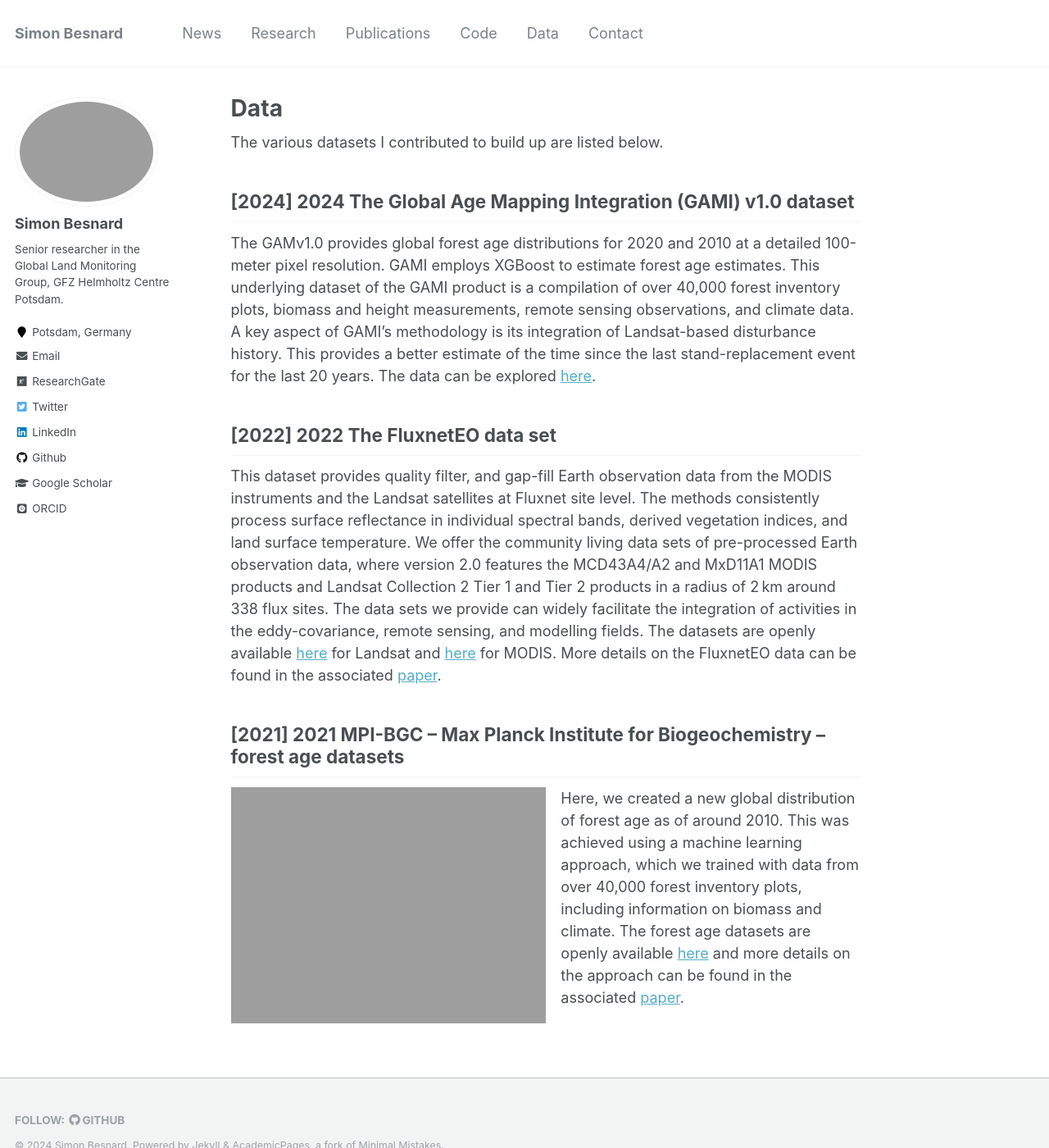
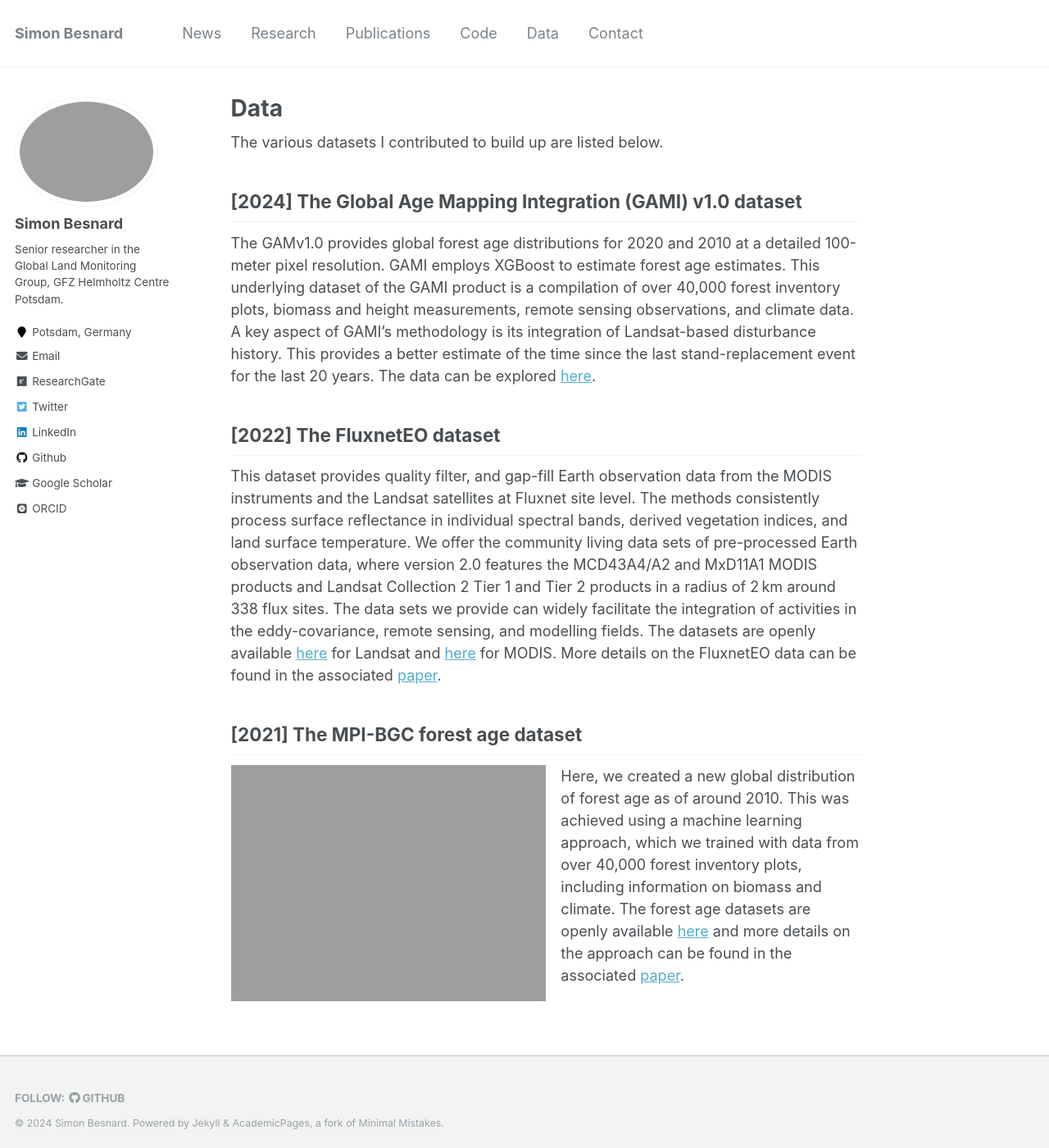
Before and after one commit to simonbesnard1/sbesnard.github.io, a Jekyll site: the page built from _pages/data.md, in a window 1280 px wide and 1400 px high. Shown: the whole window at 82% size. Built offline with Jekyll 4.4.1, drawn with Linux system fonts in a browser that asks for light colours; some web fonts are replaced.

Commit message:
update data

```diff
--- a/_pages/data.md
+++ b/_pages/data.md
@@ -9,12 +9,12 @@ author_profile: true
 
 The various datasets I contributed to build up are listed below.
 
-## \[2024\] 2024 The Global Age Mapping Integration (GAMI) v1.0 dataset
+## \[2024\] The Global Age Mapping Integration (GAMI) v1.0 dataset
 The GAMv1.0 provides global forest age distributions for 2020 and 2010 at a detailed 100-meter pixel resolution. GAMI employs XGBoost to estimate forest age estimates. This underlying dataset of the GAMI product is a compilation of over 40,000 forest inventory plots, biomass and height measurements, remote sensing observations, and climate data. A key aspect of GAMI's methodology is its integration of Landsat-based disturbance history. This provides a better estimate of the time since the last stand-replacement event for the last 20 years. The data can be explored [here](https://besnardsim.users.earthengine.app/view/globalforestage).
 
-## \[2022\] 2022 The FluxnetEO data set
+## \[2022\] The FluxnetEO dataset
 This dataset provides quality filter, and gap-fill Earth observation data from the MODIS instruments and the Landsat satellites at Fluxnet site level. The methods consistently process surface reflectance in individual spectral bands, derived vegetation indices, and land surface temperature. We offer the community living data sets of pre-processed Earth observation data, where version 2.0 features the MCD43A4/A2 and MxD11A1 MODIS products and Landsat Collection 2 Tier 1 and Tier 2 products in a radius of 2 km around 338 flux sites. The data sets we provide can widely facilitate the integration of activities in the eddy-covariance, remote sensing, and modelling fields. The datasets are openly available [here](https://meta.icos-cp.eu/collections/zuQuNbNKrRPDD2_i-KiPXV0-) for Landsat and [here](https://meta.icos-cp.eu/collections/mdtEHjyujUDsC9vgMv5eeH8B) for MODIS. More details on the FluxnetEO data can be found in the associated [paper](https://doi.org/10.5194/bg-19-2805-2022).
 
-## \[2021\] 2021 MPI-BGC – Max Planck Institute for Biogeochemistry – forest age datasets
+## \[2021\] The MPI-BGC forest age dataset
 ![MPI-BGC forest age]({{ site.url }}{{ site.baseurl }}/images/Fig6_MLP.png){: .align-left width="50%"}
 Here, we created a new global distribution of forest age as of around 2010. This was achieved using a machine learning approach, which we trained with data from over 40,000 forest inventory plots, including information on biomass and climate. The forest age datasets are openly available [here](https://doi.org/10.17871/ForestAgeBGI.2021) and more details on the approach can be found in the associated [paper](https://doi.org/10.5194/essd-13-4881-2021).
```
